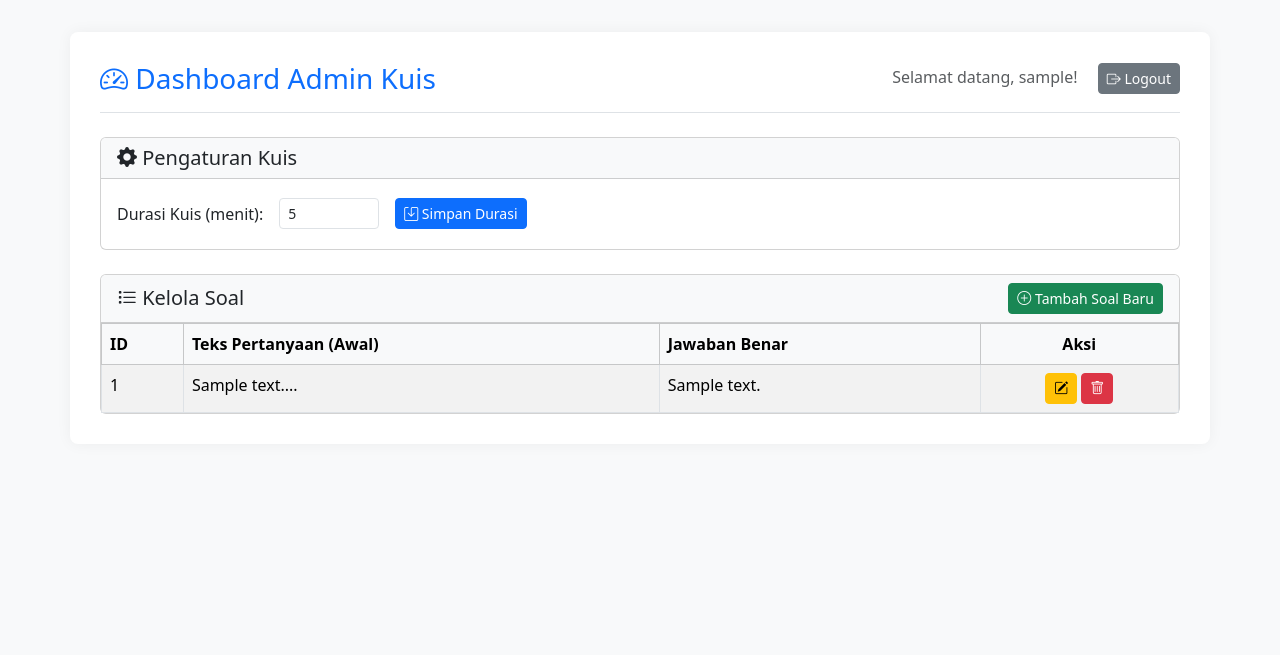
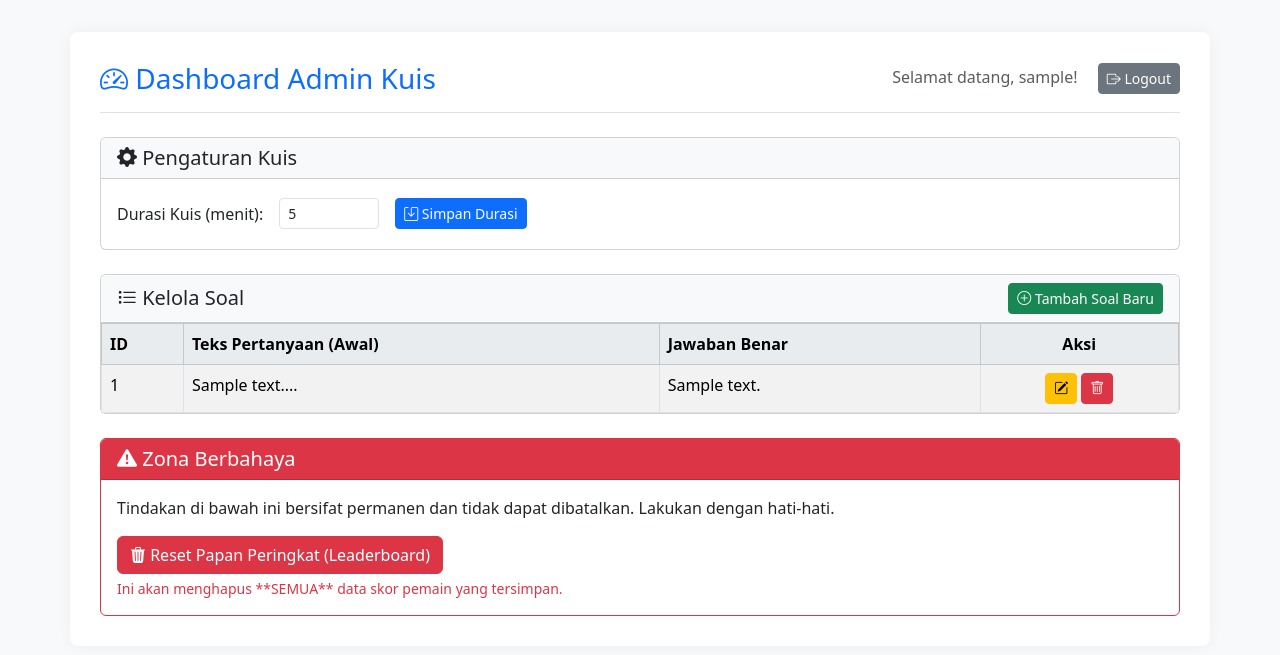
Before and after one commit to moherbil/kuis, a PHP site: page /admin.php in a window 1280 px wide. Shown: the top 655 px of the page. Run offline with PHP 8.4, Linux system fonts and the light colour scheme; the visitor is signed in with stand-in values (Sample User, id 1); tables that the repository leaves empty or names only in its code hold one stand-in row (values such as "Sample post").

Commit message:
Update admin.php
nambah fitur reset dashboard

```diff
--- a/admin.php
+++ b/admin.php
@@ -1,13 +1,25 @@
 <?php
 session_start();
-if (!isset($_SESSION['admin_logged_in']) || $_SESSION['admin_logged_in'] !== true) { header("Location: login.php?status=harus_login"); exit; }
-include 'koneksi.php';
-$current_duration_seconds = 300;
+// Periksa login admin
+if (!isset($_SESSION['admin_logged_in']) || $_SESSION['admin_logged_in'] !== true) {
+    header("Location: login.php?status=harus_login");
+    exit;
+}
+
+include 'koneksi.php'; // Sertakan koneksi
+
+// Ambil pengaturan durasi kuis
+$current_duration_seconds = 300; // Default 5 menit (300 detik)
 $sql_get_duration = "SELECT setting_value FROM settings WHERE setting_key = 'quiz_duration' LIMIT 1";
 $result_duration = $conn->query($sql_get_duration);
-if ($result_duration && $result_duration->num_rows > 0) { $row_duration = $result_duration->fetch_assoc(); $current_duration_seconds = intval($row_duration['setting_value']); }
+if ($result_duration && $result_duration->num_rows > 0) {
+    $row_duration = $result_duration->fetch_assoc();
+    $current_duration_seconds = intval($row_duration['setting_value']);
+}
 $current_duration_minutes = $current_duration_seconds / 60;
-$sql = "SELECT id, question_text, correct_answer FROM questions ORDER BY id ASC";
+
+// Ambil daftar soal
+$sql = "SELECT id, question_text, correct_answer FROM questions ORDER BY id DESC";
 $result = $conn->query($sql);
 ?>
 <!DOCTYPE html>
@@ -18,8 +30,25 @@ $result = $conn->query($sql);
     <link href="https://cdn.jsdelivr.net/npm/bootstrap@5.3.3/dist/css/bootstrap.min.css" rel="stylesheet">
     <link rel="stylesheet" href="https://cdn.jsdelivr.net/npm/bootstrap-icons@1.11.3/font/bootstrap-icons.min.css">
     <title>Admin - Kelola Soal Kuis</title>
-    <style> body { background-color: #f8f9fa; } .container { background-color: #fff; padding: 30px; border-radius: 8px; box-shadow: 0 0 15px rgba(0,0,0,0.05); margin-top: 2rem; margin-bottom: 2rem; } </style>
-    <script> function confirmDelete(id) { if (confirm("Apakah Anda yakin ingin menghapus soal ini?")) { window.location.href = 'proses_soal.php?action=delete&id=' + id; } } </script>
+    <style>
+        body { background-color: #f8f9fa; }
+        .container { background-color: #fff; padding: 30px; border-radius: 8px; box-shadow: 0 0 15px rgba(0,0,0,0.05); margin-top: 2rem; margin-bottom: 2rem; }
+        .table-hover tbody tr:hover { background-color: #f1f1f1; }
+        .table th { background-color: #e9ecef; }
+    </style>
+    <script>
+        function confirmDelete(id) {
+            if (confirm("Apakah Anda yakin ingin menghapus soal ini?")) {
+                window.location.href = 'proses_soal.php?action=delete&id=' + id;
+            }
+        }
+        // Fungsi konfirmasi untuk reset leaderboard
+        function confirmResetLeaderboard() {
+            if (confirm("APAKAH ANDA YAKIN?\n\nTindakan ini akan MENGHAPUS SEMUA DATA SKOR di papan peringkat secara permanen dan TIDAK BISA DIBATALKAN.\n\nLanjutkan?")) {
+                window.location.href = 'proses_leaderboard.php?action=reset';
+            }
+        }
+    </script>
 </head>
 <body>
 <div class="container">
@@ -30,7 +59,20 @@ $result = $conn->query($sql);
             <a href="logout.php" class="btn btn-secondary btn-sm"><i class="bi bi-box-arrow-right"></i> Logout</a>
          </div>
     </div>
-
+    <?php if(isset($_GET['status'])): ?>
+        <?php if($_GET['status'] == 'leaderboard_reset_sukses'): ?>
+            <div class="alert alert-success alert-dismissible fade show" role="alert">
+                <i class="bi bi-check-circle-fill"></i> Papan peringkat berhasil direset!
+                <button type="button" class="btn-close" data-bs-dismiss="alert" aria-label="Close"></button>
+            </div>
+        <?php elseif($_GET['status'] == 'leaderboard_reset_gagal'): ?>
+            <div class="alert alert-danger alert-dismissible fade show" role="alert">
+                <i class="bi bi-x-circle-fill"></i> Gagal mereset papan peringkat!
+                <?php if(isset($_GET['error'])) { echo "<br><small>Error: " . htmlspecialchars($_GET['error']) . "</small>"; } ?>
+                <button type="button" class="btn-close" data-bs-dismiss="alert" aria-label="Close"></button>
+            </div>
+        <?php endif; ?>
+    <?php endif; ?>
     <div class="card mb-4">
         <div class="card-header bg-light">
             <h2 class="h5 mb-0"><i class="bi bi-gear-fill"></i> Pengaturan Kuis</h2>
@@ -49,7 +91,6 @@ $result = $conn->query($sql);
             </form>
         </div>
     </div>
-
     <div class="card">
          <div class="card-header bg-light d-flex justify-content-between align-items-center">
             <h2 class="h5 mb-0"><i class="bi bi-list-task"></i> Kelola Soal</h2>
@@ -72,24 +113,37 @@ $result = $conn->query($sql);
                             while($row = $result->fetch_assoc()) {
                                 echo "<tr>";
                                 echo "<td>" . $row['id'] . "</td>";
-                                echo "<td>" . htmlspecialchars(substr($row['question_text'], 0, 100)) . "...</td>";
-                                echo "<td>" . htmlspecialchars($row['correct_answer']) . "</td>";
+                                echo "<td>" . htmlspecialchars(substr($row['question_text'], 0, 100)) . "...</td>"; //
+                                echo "<td>" . htmlspecialchars($row['correct_answer']) . "</td>"; //
                                 echo "<td class='text-center'>";
-                                echo "<a href='edit_soal.php?id=" . $row['id'] . "' class='btn btn-warning btn-sm me-1'><i class='bi bi-pencil-square'></i></a>";
-                                echo "<a href='#' onclick='confirmDelete(" . $row['id'] . ")' class='btn btn-danger btn-sm'><i class='bi bi-trash'></i></a>";
+                                echo "<a href='edit_soal.php?id=" . $row['id'] . "' class='btn btn-warning btn-sm me-1'><i class='bi bi-pencil-square'></i></a>"; //
+                                echo "<a href='#' onclick='confirmDelete(" . $row['id'] . ")' class='btn btn-danger btn-sm'><i class='bi bi-trash'></i></a>"; //
                                 echo "</td>";
                                 echo "</tr>";
                             }
-                        } else { echo "<tr><td colspan='4' class='text-center p-4'>Belum ada soal di database.</td></tr>"; }
+                        } else { echo "<tr><td colspan='4' class='text-center p-4'>Belum ada soal di database.</td></tr>"; } //
                         ?>
                     </tbody>
                 </table>
             </div>
         </div>
     </div>
-
-</div>
+    <div class="card mt-4 border-danger">
+        <div class="card-header bg-danger text-white">
+            <h2 class="h5 mb-0"><i class="bi bi-exclamation-triangle-fill"></i> Zona Berbahaya</h2>
+        </div>
+        <div class="card-body">
+            <p>Tindakan di bawah ini bersifat permanen dan tidak dapat dibatalkan. Lakukan dengan hati-hati.</p>
+            <button type="button" class="btn btn-danger" onclick="confirmResetLeaderboard()">
+                <i class="bi bi-trash3-fill"></i> Reset Papan Peringkat (Leaderboard)
+            </button>
+            <div class="form-text text-danger mt-1">
+                Ini akan menghapus **SEMUA** data skor pemain yang tersimpan.
+            </div>
+        </div>
+    </div>
+    </div>
 <script src="https://cdn.jsdelivr.net/npm/bootstrap@5.3.3/dist/js/bootstrap.bundle.min.js"></script>
 </body>
 </html>
-<?php $conn->close(); ?>
+<?php $conn->close(); // Tutup koneksi ?>
```
